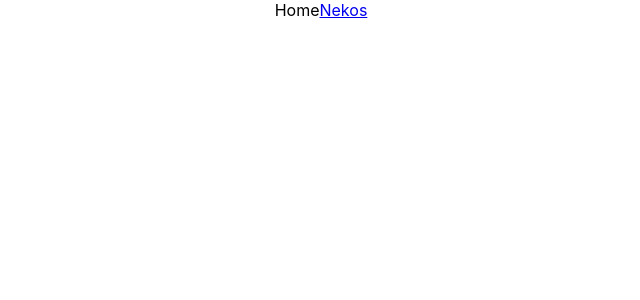
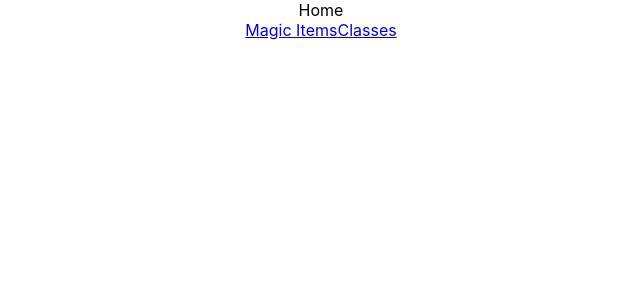
Before and after one commit to ckaynatividad/react-dnd-compendium, a React (Create React App) app: page / in a window 1280 px wide. Shown: the top 300 px of the page, without its empty margins (319-959 px from the left). Built offline with nearby package versions, Linux system fonts and the light colour scheme.

Commit message:
added apis to services to get data from and made appropriate routes

```diff
--- a/src/App.jsx
+++ b/src/App.jsx
@@ -1,7 +1,8 @@
 import { BrowserRouter, Route, Routes } from "react-router-dom";
 import "./App.css";
-import Compendium from "./views/Compendium";
 import Home from "./views/Home";
+import Classes from "./views/Classes";
+import MagicItems from "./views/MagicItems";
 
 function App() {
   return (
@@ -9,7 +10,9 @@ function App() {
       <BrowserRouter>
         <Routes>
           <Route exact path="/" element={<Home />}></Route>
-          <Route exact path="/nekos" element={<Compendium />}></Route>
+          <Route exact path="/classes" element={<Classes />}></Route>
+          <Route exact path="/magic-items" element={<MagicItems />}></Route>
+          <Route exact path="/:weapon"></Route>
         </Routes>
       </BrowserRouter>
     </div>
--- /dev/null
+++ b/src/views/Classes.jsx
@@ -0,0 +1,5 @@
+import React from "react";
+
+export default function Classes() {
+  return <div>Classes</div>;
+}
--- a/src/views/Compendium.jsx
+++ /dev/null
@@ -1,5 +0,0 @@
-import React from "react";
-
-export default function Compendium() {
-  return <div>Compendium</div>;
-}
--- a/src/views/Home.jsx
+++ b/src/views/Home.jsx
@@ -5,7 +5,10 @@ export default function Home() {
   return (
     <div>
       Home
-      <Link to="/nekos">Nekos</Link>
+      <nav>
+        <Link to="/magic-items">Magic Items</Link>
+        <Link to="/classes">Classes</Link>
+      </nav>
     </div>
   );
 }
--- /dev/null
+++ b/src/views/MagicItems.jsx
@@ -0,0 +1,5 @@
+import React from "react";
+
+export default function MagicItems() {
+  return <div>MagicItems</div>;
+}
```
Also changed, not shown: src/services/api.js (added, +11 -0 lines).
